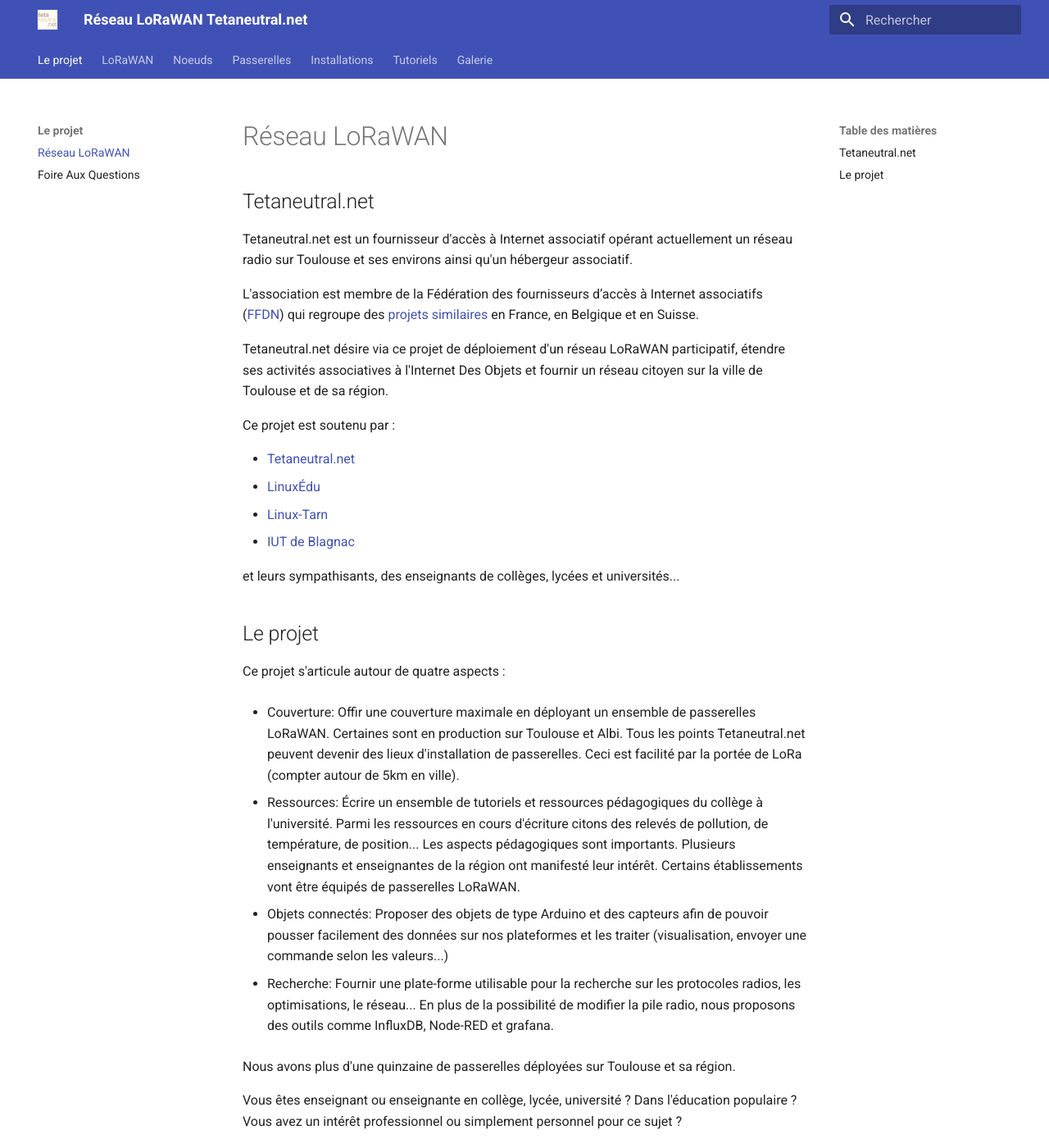
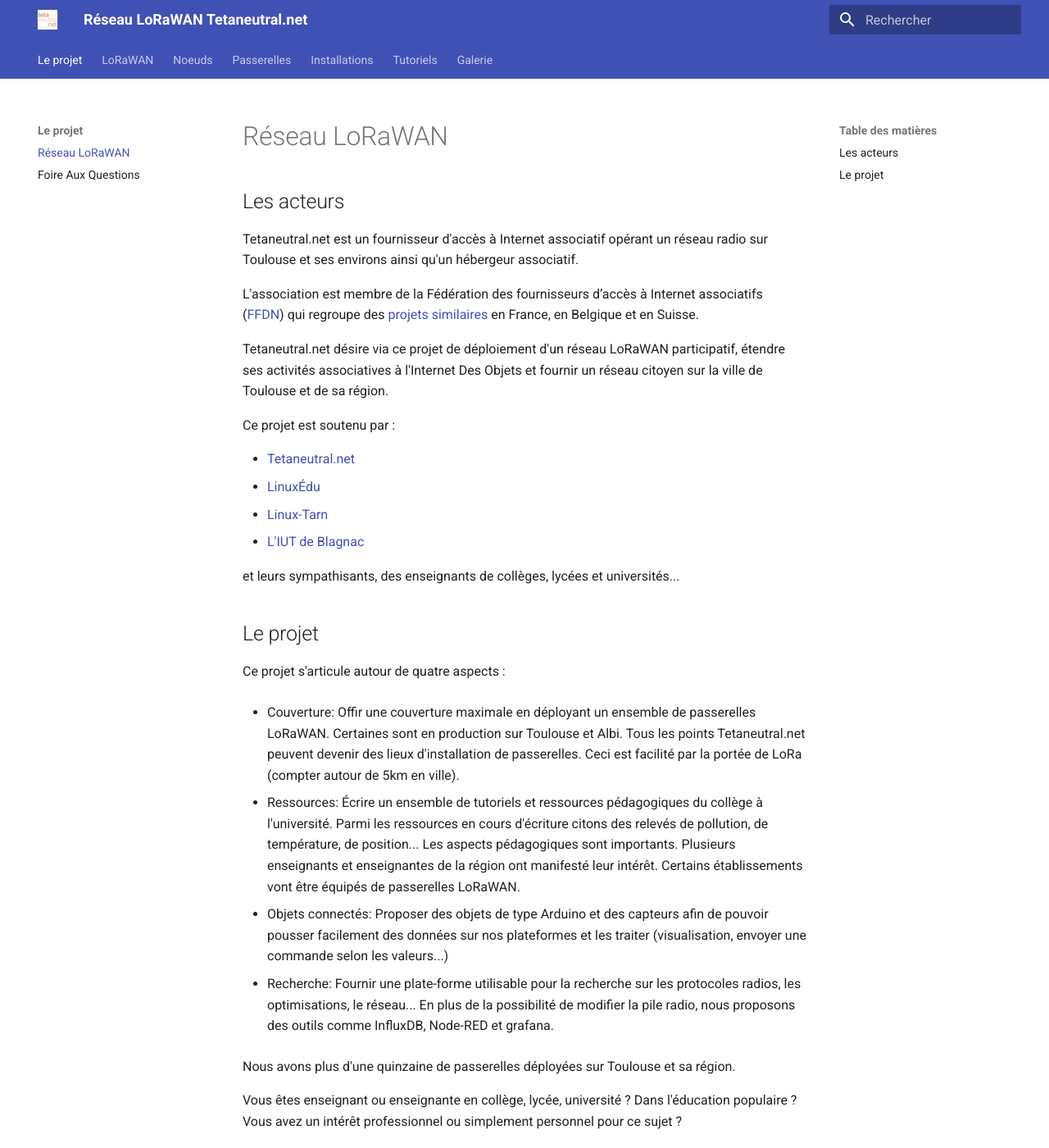
Before and after one commit to NICOLASGON/docs_lora_tetaneutral, an MkDocs documentation site: the page built from docs/index.md, in a window 1280 px wide and 1400 px high. Shown: the whole window at 82% size. Built offline with MkDocs 1.6.1 and Material for MkDocs 9.7.7, drawn with Linux system fonts in a browser that asks for light colours; some of the changed text lies outside the part shown.

Commit message:
maj page présentation du projet

```diff
--- a/docs/index.md
+++ b/docs/index.md
@@ -1,8 +1,8 @@
 # Réseau LoRaWAN
 
-## Tetaneutral.net
+## Les acteurs
 
-Tetaneutral.net est un fournisseur d'accès à Internet associatif opérant actuellement un réseau radio sur Toulouse et ses environs ainsi qu'un hébergeur associatif.
+Tetaneutral.net est un fournisseur d'accès à Internet associatif opérant un réseau radio sur Toulouse et ses environs ainsi qu'un hébergeur associatif.
 
 L'association est membre de la Fédération des fournisseurs d’accès à Internet associatifs ([FFDN](https://www.ffdn.org/)) qui regroupe des [projets similaires](https://db.ffdn.org/) en France, en Belgique et en Suisse.
 
@@ -13,7 +13,7 @@ Ce projet est soutenu par :
 * [Tetaneutral.net](https://tetaneutral.net/)
 * [LinuxÉdu](https://www.linuxedu.org/)
 * [Linux-Tarn](https://blog.linuxtarn.org/)
-* [IUT de Blagnac](https://www.iut-blagnac.fr/fr/)
+* [L'IUT de Blagnac](https://www.iut-blagnac.fr/fr/)
 
 et leurs sympathisants, des enseignants de collèges, lycées et universités...
 
```
Also changed, not shown: other parts of docs/index.md (+0 -2 lines).
